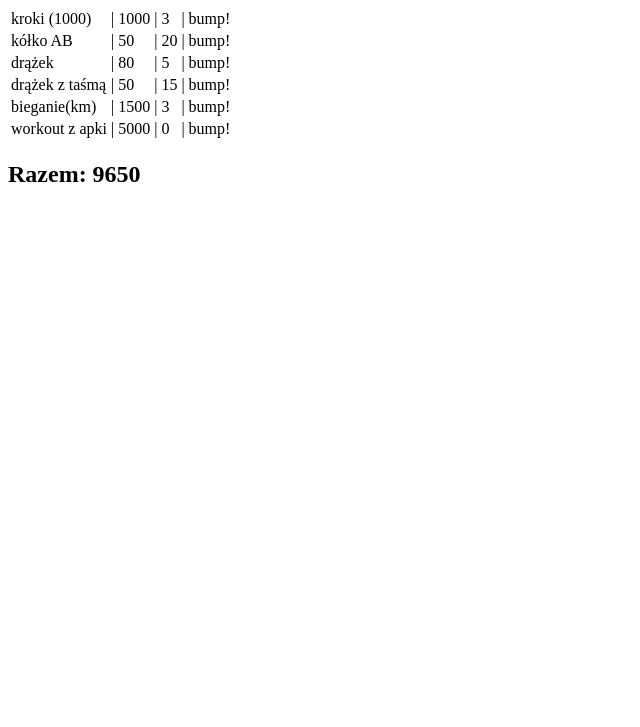
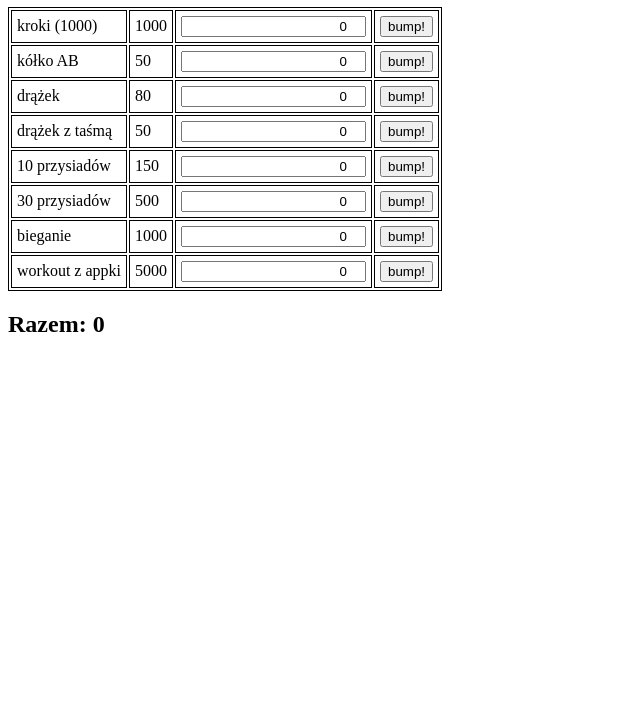
Before and after one commit to kornislaw/10k-day, a plain HTML site: page index.html in a window 1280 px wide. Shown: the part 73-800 px from the top of the page, without its empty margins (0-640 px from the left). Drawn offline with Linux system fonts and the light colour scheme.

Commit message:
Dodaj funkcjonalności MVP: liczba powtórzeń ćwiczeń i podliczanie sumy punktów

```diff
--- a/index.html
+++ b/index.html
@@ -2,18 +2,113 @@
 <html lang="pl">
 <head>
     <meta charset="utf-8">
+    <style>
+        input[type=number] { text-align:right }
+        table, td {
+            border: 1px solid black;
+        }
+        td {
+            padding: 5px;
+        }
+    </style>
+    <script>
+        function get_int(id) {
+            if (document.getElementById(id).value === undefined) {
+                return parseInt(document.getElementById(id).innerHTML)
+            } else {
+                return parseInt(document.getElementById(id).value);
+            }
+        }
+
+        function refresh_total() {
+            let num_of_exs = 6;
+            let bonus_id_name = 0;
+            let count_id_name = 0;
+            let total_count = 0;
+
+            for (let i=1; i<=num_of_exs; i++) {
+                bonus_id_name = 'ex_0'+i+'_bonus';
+                count_id_name = 'ex_0'+i+'_count';
+                total_count += get_int(bonus_id_name) * get_int(count_id_name);
+            }
+            document.getElementById('total_points').innerHTML = total_count;
+        }
+
+        function bump(id) {
+            document.getElementById(id).value = parseInt(document.getElementById(id).value) + 1;
+            refresh_total();
+        }
+
+        function today() {
+            var today = new Date();
+            var dd = String(today.getDate()).padStart(2, '0');
+            var mm = String(today.getMonth() + 1).padStart(2, '0'); //January is 0!
+            var yyyy = today.getFullYear();
+
+            today = yyyy + '-' + mm + '-' + dd;
+
+            return today;
+        }
+
+        window.onbeforeunload = function(event) {
+            return confirm("Confirm refresh");
+        };
+    </script>
 </head>
+
 <body>
-    <h1>22-3-2020</h1>
- <table>
-<tr> <td>kroki (1000)</td> <td>| 1000</td> <td>| 3</td> <td>| bump!</td> </tr>
-<tr> <td>kółko AB</td> <td>| 50</td> <td>| 20</td> <td>| bump!</td> </tr>
-<tr> <td>drążek</td> <td>| 80</td> <td>| 5</td> <td>| bump!</td> </tr>
-<tr> <td>drążek z taśmą</td> <td>| 50</td> <td>| 15</td> <td>| bump!</td> </tr>
-<tr> <td>bieganie(km)</td> <td>| 1500</td> <td>| 3</td> <td>| bump!</td> </tr>
-<tr> <td>workout z apki</td> <td>| 5000</td> <td>| 0</td> <td>| bump!</td> </tr>
- </table>
-<h2> Razem: 9650 </h2>
+    <h1 id="date_header"><script>document.write(today())</script></h1>
+
+
+    <table>
+        <tr>
+            <td>kroki (1000)</td>
+            <td id="ex_01_bonus">1000</td>
+            <td>
+                <input type="number" value="0" class="ex_count" id="ex_01_count" size="6" maxlength="5" onchange="refresh_total()">
+            </td>
+            <td>
+                <button onclick="bump('ex_01_count')">bump!</button>
+            </td>
+        </tr>
+        <tr>
+            <td>kółko AB</td> <td id="ex_02_bonus">50</td>
+            <td><input type="number" value="0" class="ex_count" id="ex_02_count" maxlength="5" onchange="refresh_total()"></td>
+            <td><button onclick="bump('ex_02_count')">bump!</button></td>
+        </tr>
+        <tr>
+            <td>drążek</td> <td id="ex_03_bonus">80</td>
+            <td><input type="number" value="0" class="ex_count" id="ex_03_count" maxlength="5" onchange="refresh_total()"></td>
+            <td><button onclick="bump('ex_03_count')">bump!</button></td>
+        </tr>
+        <tr>
+            <td>drążek z taśmą</td> <td id="ex_04_bonus">50</td>
+            <td><input type="number" value="0" class="ex_count" id="ex_04_count" maxlength="5" onchange="refresh_total()"></td>
+            <td><button onclick="bump('ex_04_count')">bump!</button></td>
+        </tr>
+        <tr>
+            <td>10 przysiadów</td> <td id="ex_05_bonus">150</td>
+            <td><input type="number" value="0" class="ex_count" id="ex_05_count" maxlength="5" onchange="refresh_total()"></td>
+            <td><button onclick="bump('ex_05_count')">bump!</button></td>
+        </tr>
+        <tr>
+            <td>30 przysiadów</td> <td id="ex_06_bonus">500</td>
+            <td><input type="number" value="0" class="ex_count" id="ex_06_count" maxlength="5" onchange="refresh_total()"></td>
+            <td><button onclick="bump('ex_06_count')">bump!</button></td>
+        </tr>
+        <tr>
+            <td>bieganie</td> <td id="ex_07_bonus">1000</td>
+            <td><input type="number" value="0" class="ex_count" id="ex_07_count" maxlength="5" onchange="refresh_total()"></td>
+            <td><button onclick="bump('ex_07_count')">bump!</button></td>
+        </tr>
+        <tr>
+            <td>workout z appki</td> <td id="ex_08_bonus">5000</td>
+            <td><input type="number" value="0" class="ex_count" id="ex_08_count" maxlength="5" onchange="refresh_total()"></td>
+            <td><button onclick="bump('ex_08_count')">bump!</button></td>
+        </tr>
+    </table>
+    <h2> Razem: <span id="total_points">0</span> </h2>
+
 
 </body>
 </html>
```
